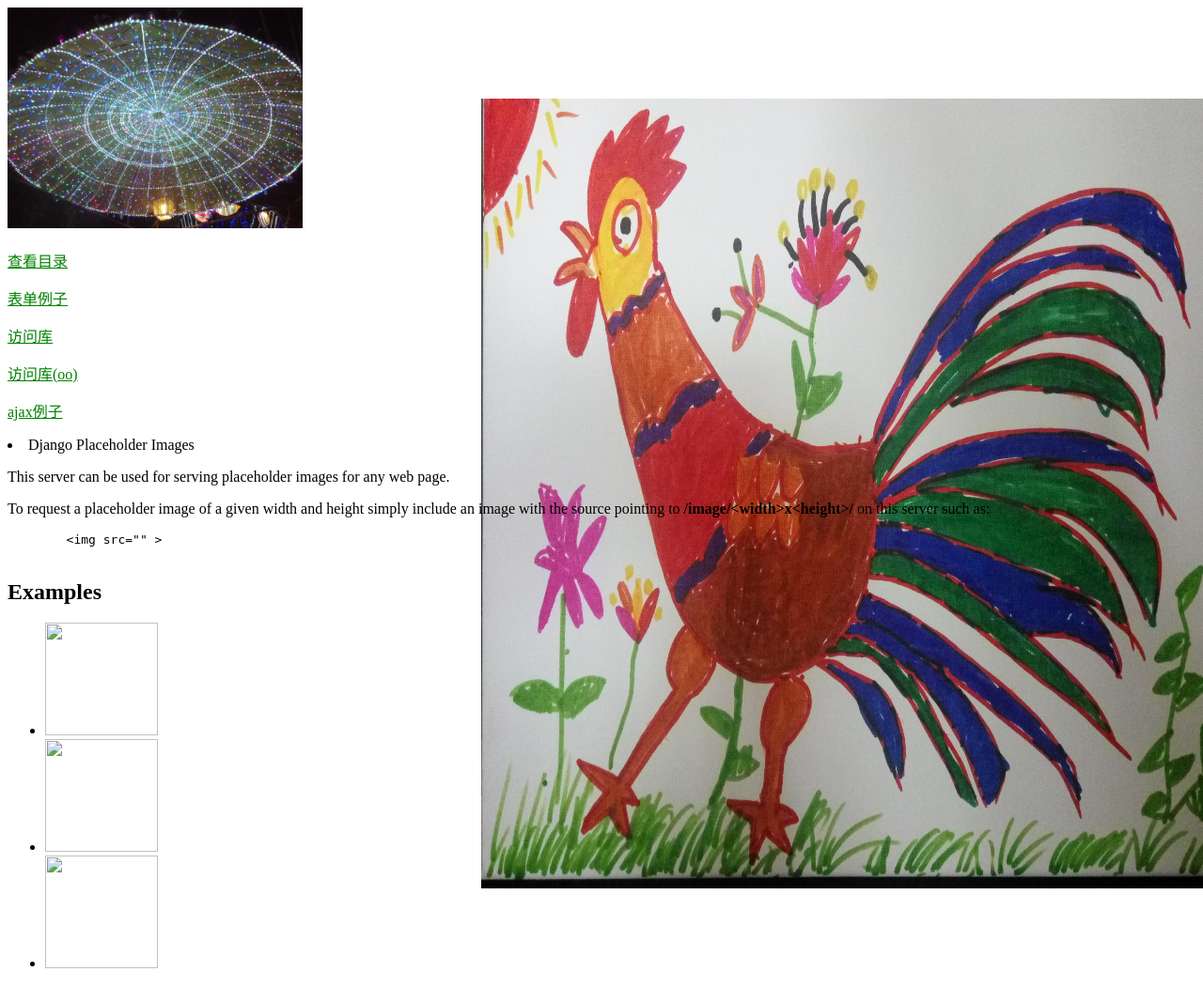
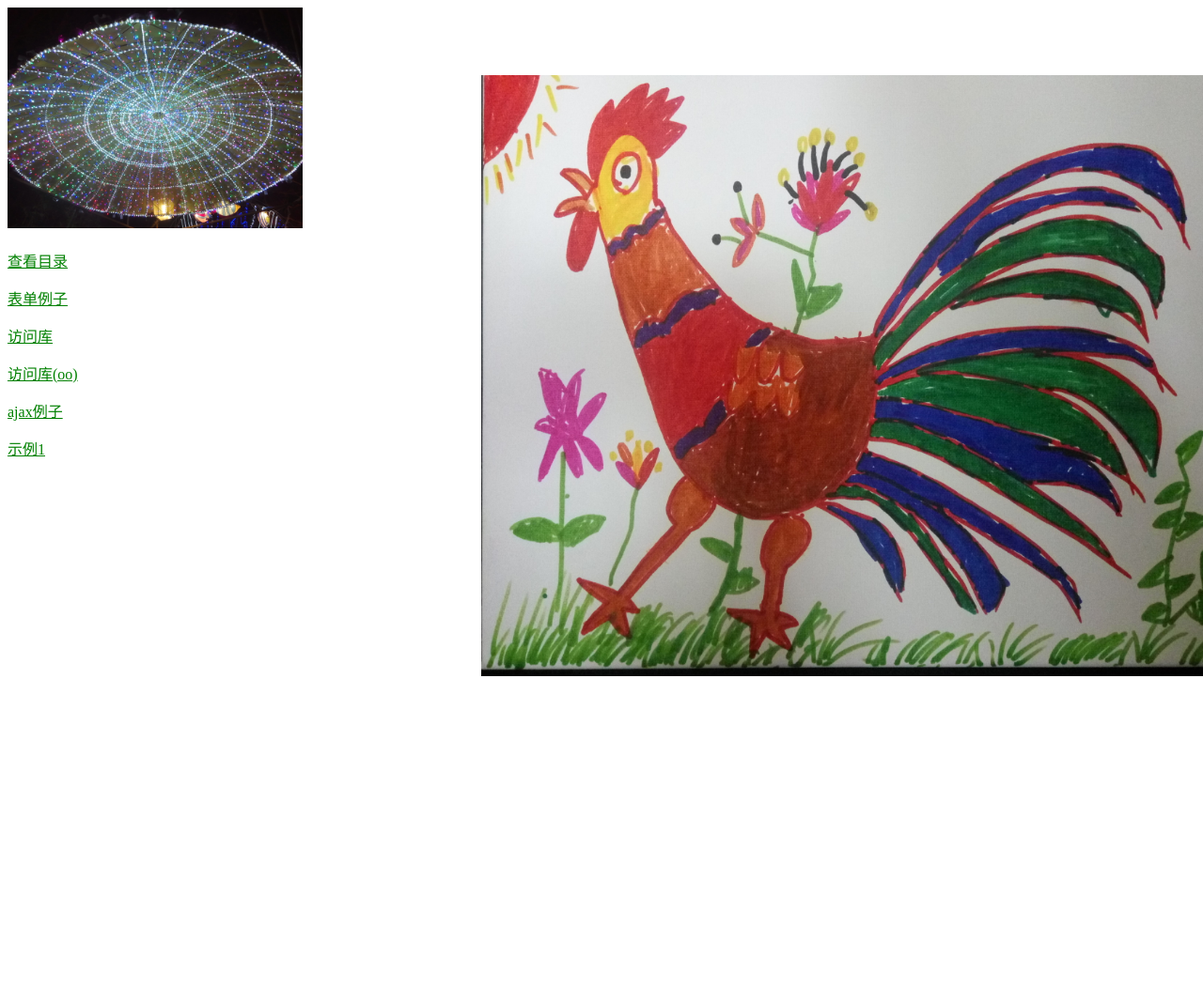
Before and after one commit to gangdao2013/djangoweb, a Django app: template templates/index.html in a window 1280 px wide; the page is wider, and only the part inside the window is pictured. Shown: that part at 94% size. After the commit the page ends 720 px from the top of that part, so only its background shows below. Run offline with Django 3.2, Linux system fonts and the light colour scheme; the template is opened without the code that fills it, so the values that code supplies are empty.

Commit message:
chapter1 move

```diff
--- a/templates/index.html
+++ b/templates/index.html
@@ -23,22 +23,6 @@
     <p><a href="accessDB_oo">访问库(oo)</a></p>
     <p><a href="ajaxExam">ajax例子</a></p>
 
-      <li>Django Placeholder Images</li>
-    <p>This server can be used for serving placeholder
-    images for any web page.</p>
-    <p>To request a placeholder image of a given width and height
-    simply include an image with the source pointing to
-    <b>/image/&lt;width&gt;x&lt;height&gt;/</b>
-    on this server such as:</p>
-    <pre>
-        &lt;img src="{{ example }}" &gt;
-    </pre>
-    <h2>Examples</h2>
-    <ul>
-        <li><img src="{% url 'placeholder' width=50 height=50 %}"></li>
-        <li><img src="{% url 'placeholder' width=100 height=50 %}"></li>
-        <li><img src="{% url 'placeholder' width=50 height=100 %}"></li>
-    </ul>
-
+    <p><a href="chapter1">示例1</a></p>
   </body>
 </html>
--- a/weig/views.py
+++ b/weig/views.py
@@ -1,7 +1,6 @@
 
 # -*- coding: utf-8 -*-
 
-from django.core.urlresolvers import reverse
 from django.shortcuts import render
 from .loginForm import LoginFormShow
 from django.http import HttpResponse
@@ -15,10 +14,8 @@
 
         if MyLoginForm.is_valid():
             username = MyLoginForm.cleaned_data['username']
-            example = reverse('placeholder', kwargs={'width': 50, 'height':50})
             context = {
                 'good':'欢迎' + username,
-                'example': request.build_absolute_uri(example)
             }
             return render(request, 'index.html', context)
         else:
```
Also changed, not shown: chapter1/placeholder.py (renamed from weig/placeholder.py, +9 -0 lines), djangoweb/urls.py (+5 -3 lines), templates/chapter1/entry.html (added, +25 -0 lines).
